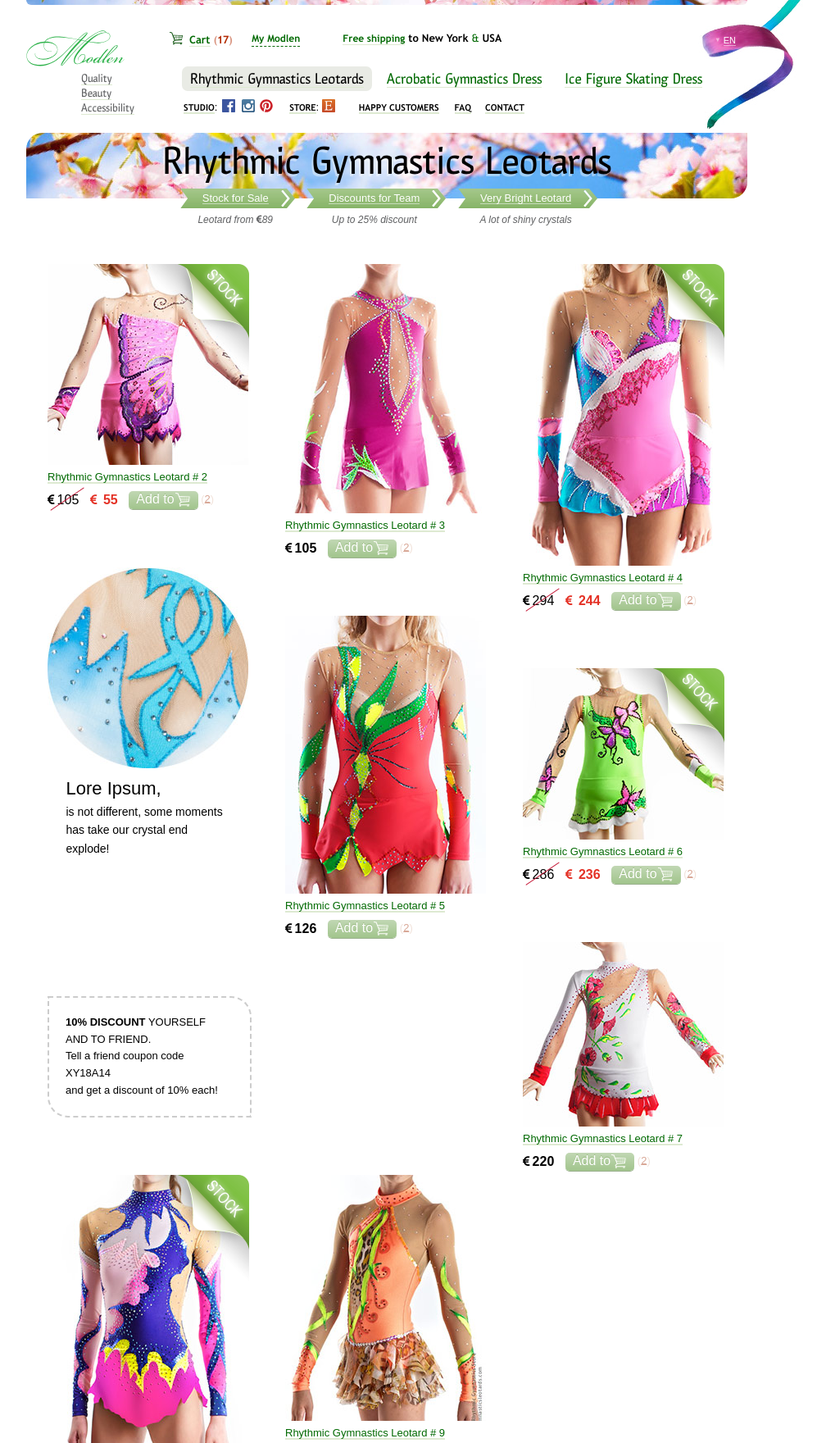
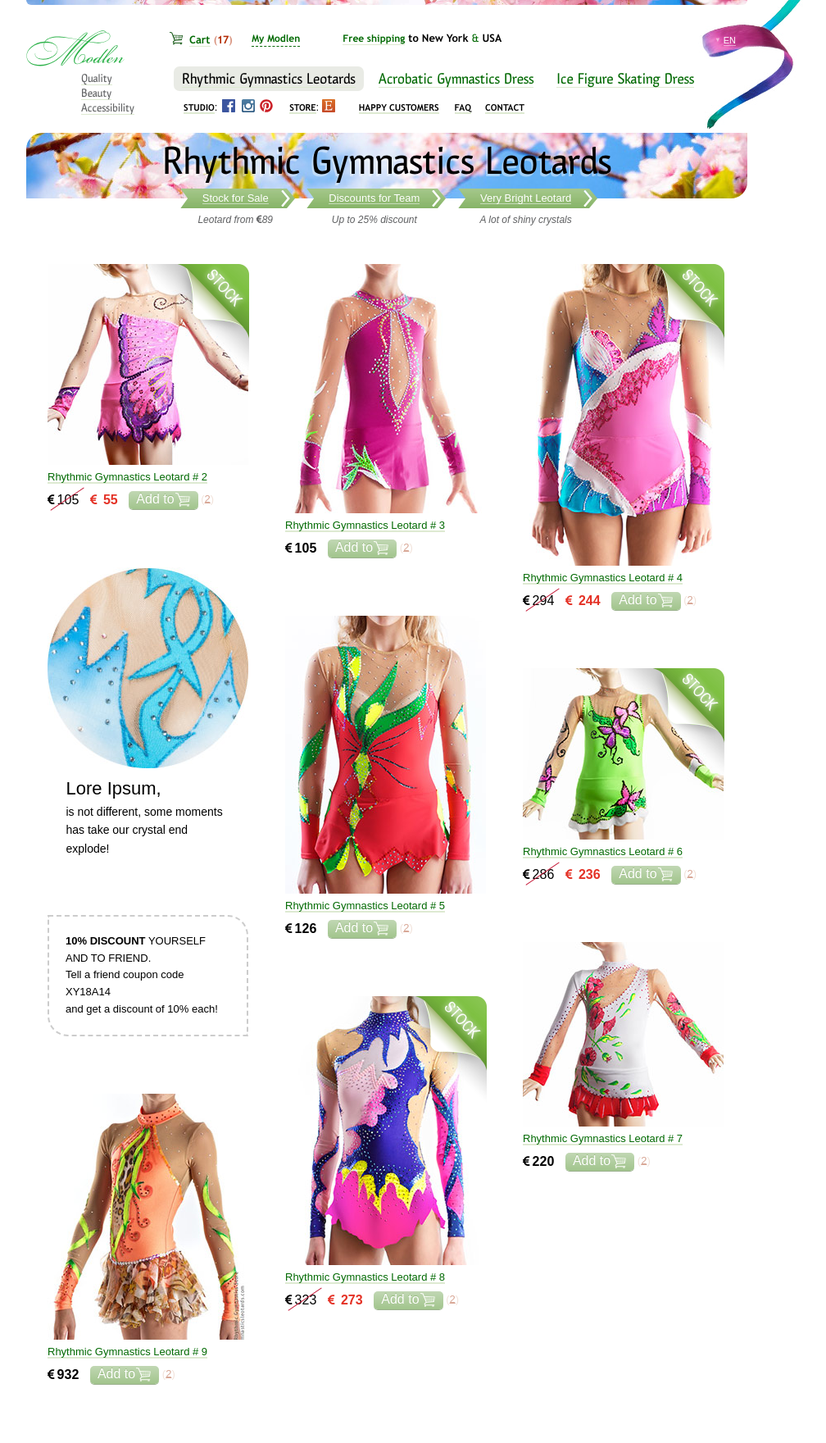
Before and after one commit to rogozhnikoff/modlen-html, a PHP site: page /main.php in a window 1280 px wide. Shown: the top 1760 px of the page at 82% size, without its empty margins (168-1176 px from the left). Run offline with PHP 8.4, Linux system fonts and the light colour scheme.

Commit message:
masonry bug on bordered elements fixed

```diff
--- a/css/item.css
+++ b/css/item.css
@@ -30,6 +30,7 @@
 }
 
 .item-bords {
+    box-sizing: border-box;
     border: 2px dashed #ccc;
     border-top-right-radius: 25px;
     border-bottom-left-radius: 25px;
--- a/css/navi-list.css
+++ b/css/navi-list.css
@@ -1,3 +1,7 @@
+.navi-list {
+    position: relative;
+    left: -10px;
+}
 .navi-list__item {
     font-family: 'PT_Sans-Narrow-Web-Bold';
     float: left;
```
